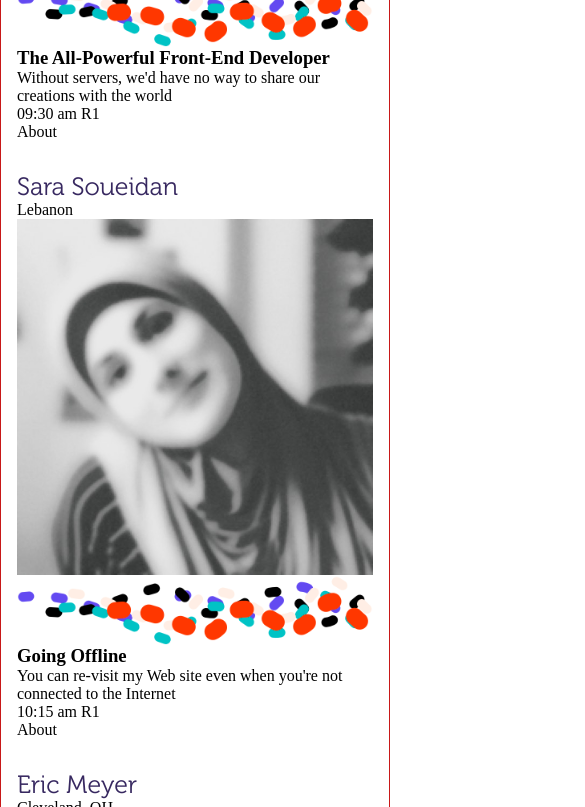
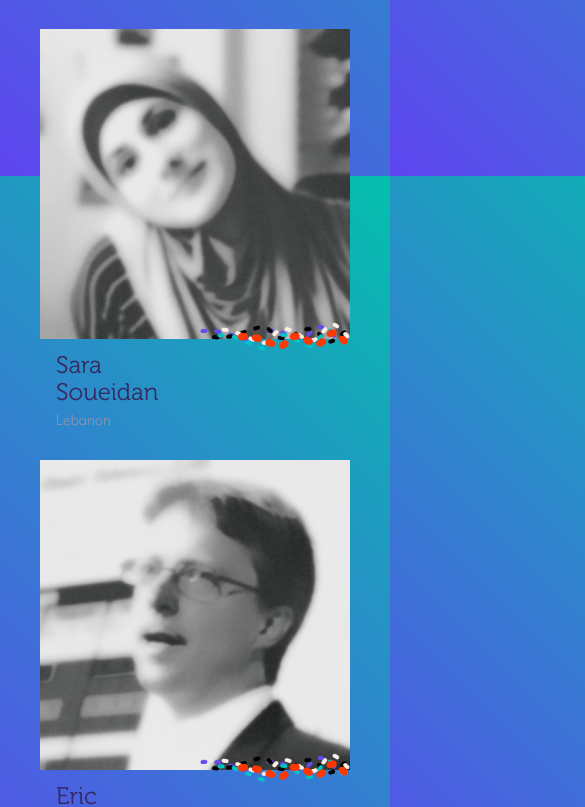
Before and after one commit to TayaneH/codeconf_2025, a plain HTML site: page dist/index.html in a window 390 px wide. Shown: the part 668-1475 px from the top of the page, 585 px wide, since content can reach past the window. Drawn offline with Linux system fonts and the light colour scheme; files whose address does not match are found by name.

Commit message:
add speakers scss

```diff
--- a/dist/index.html
+++ b/dist/index.html
@@ -46,16 +46,17 @@
       <div class="speakers">
         <section class="speaker">
           <header class="speaker__header">
+            <picture class="speaker__pict">
+              <img src="/dist/images/orators/chris@3x.jpg" alt="Chris Coyier">
+            </picture>
             <h2 class="speaker__name">Chris <span class="speaker__lastname">Coyier</span></h2>
             <p class="speaker__location">Milwaukee, WI</p>
-            <picture class="speaker__pict">
-              <img src="/dist/images/orators/chris@3x.jpg" alt="Chris Coyier">
-              <img class="speaker__pattern" src="images/elts/pattern_stripes.png" alt="">
-            </picture>
           </header>
+          <div class="hidden_details">
             <div class="speaker__detail">
               <h3 class="speaker__topic">The All-Powerful Front-End Developer</h3>
-            <p class="speaker__text-detail">Without servers, we'd have no way to share our creations with the world</p>
+              <p class="speaker__text-detail">Without servers, we'd have no way to share our creations with the world
+              </p>
             </div>
             <footer class="speaker__footer">
               <p>
@@ -64,21 +65,22 @@
               </p>
               <a href="#about" class="speaker__about-link">About</a>
             </footer>
+          </div>
         </section>
 
         <section class="speaker">
           <header class="speaker__header">
+            <picture class="speaker__pict">
+              <img src="/dist/images/orators/sara@3x.jpg" alt="Sara Soueidan">
+            </picture>
             <h2 class="speaker__name">Sara <span class="speaker__lastname">Soueidan</span></h2>
             <p class="speaker__location">Lebanon</p>
-            <picture class="speaker__pict">
-              <img src="/dist/images/orators/sara@3x.jpg" alt="Sara Soueidan">
-              <img class="speaker__pattern" src="images/elts/pattern_stripes.png" alt="">
-            </picture>
           </header>
+          <div class="hidden_details">
             <div class="speaker__detail">
               <h3 class="speaker__topic">Going Offline</h3>
-            <p class="speaker__text_detail">You can re-visit my Web site even when you're not connected to the Internet
-            </p>
+              <p class="speaker__text_detail">You can re-visit my Web site even when you're not connected to the
+                Internet</p>
             </div>
             <footer class="speaker__footer">
               <p>
@@ -87,17 +89,18 @@
               </p>
               <a href="#about" class="speaker__about-link">About</a>
             </footer>
+          </div>
         </section>
 
         <section class="speaker">
           <header class="speaker__header">
+            <picture class="speaker__pict">
+              <img src="/dist/images/orators/eric@3x.jpg" alt="Eric Meyer">
+            </picture>
             <h2 class="speaker__name">Eric <span class="speaker__lastname">Meyer</span></h2>
             <p class="speaker__location">Cleveland, OH</p>
-            <picture class="speaker__pict">
-              <img src="/dist/images/orators/eric@3x.jpg" alt="Eric Meyer">
-              <img class="speaker__pattern" src="images/elts/pattern_stripes.png" alt="">
-            </picture>
           </header>
+          <div class="hidden_details">
             <div class="speaker__detail">
               <h3 class="speaker__topic">Faux Grid Tracks</h3>
               <p class="speaker__text_detail">Is it possible to style the rows and columns of a [CSS] grid—the grid
@@ -110,17 +113,18 @@
               </p>
               <a href="#about" class="speaker__about-link">About</a>
             </footer>
+          </div>
         </section>
 
         <section class="speaker">
           <header class="speaker__header">
+            <picture class="speaker__pict">
+              <img src="/dist/images/orators/lea@3x.jpg" alt="Lea Verou">
+            </picture>
             <h2 class="speaker__name">Lea <span class="speaker__lastname">Verou</span></h2>
             <p class="speaker__location">Cambridge, MA</p>
-            <picture class="speaker__pict">
-              <img src="/dist/images/orators/lea@3x.jpg" alt="Lea Verou">
-              <img class="speaker__pattern" src="images/elts/pattern_stripes.png" alt="">
-            </picture>
           </header>
+          <div class="hidden_details">
             <div class="speaker__detail">
               <h3 class="speaker__topic">Mavo</h3>
               <p class="speaker__text_detail">New approachable way to create Web applications</p>
@@ -132,20 +136,22 @@
               </p>
               <a href="#about" class="speaker__about-link">About</a>
             </footer>
+          </div>
         </section>
 
         <section class="speaker">
           <header class="speaker__header">
+            <picture class="speaker__pict">
+              <img src="/dist/images/orators/shirley@3x.jpg" alt="Shirley Wu">
+            </picture>
             <h2 class="speaker__name">Shirley <span class="speaker__lastname">Wu</span></h2>
             <p class="speaker__location">San Francisco, CA</p>
-            <picture class="speaker__pict">
-              <img src="/dist/images/orators/shirley@3x.jpg" alt="Shirley Wu">
-              <img class="speaker__pattern" src="images/elts/pattern_stripes.png" alt="">
-            </picture>
           </header>
+          <div class="hidden_details">
             <div class="speaker__detail">
               <h3 class="speaker__topic">655 Frustrations Doing Data Visualization</h3>
-            <p class="speaker__text_detail">Visualization teams spend more time visualizing than those on embedded teams
+              <p class="speaker__text_detail">Visualization teams spend more time visualizing than those on embedded
+                teams
               </p>
             </div>
             <footer class="speaker__footer">
@@ -155,17 +161,18 @@
               </p>
               <a href="#about" class="speaker__about-link">About</a>
             </footer>
+          </div>
         </section>
 
         <section class="speaker">
           <header class="speaker__header">
+            <picture class="speaker__pict">
+              <img src="/dist/images/orators/luke@3x.jpg" alt="Luke Wroblewski">
+            </picture>
             <h2 class="speaker__name">Luke <span class="speaker__lastname">Wroblewski</span></h2>
             <p class="speaker__location">San Francisco, CA</p>
-            <picture class="speaker__pict">
-              <img src="/dist/images/orators/luke@3x.jpg" alt="Luke Wroblewski">
-              <img class="speaker__pattern" src="images/elts/pattern_stripes.png" alt="">
-            </picture>
           </header>
+          <div class="hidden_details">
             <div class="speaker__detail">
               <h3 class="speaker__topic">The Way of the Web</h3>
               <p class="speaker__text_detail">Science fiction is not about predicting the future, but about what we need
@@ -178,17 +185,18 @@
               </p>
               <a href="#about" class="speaker__about-link">About</a>
             </footer>
+          </div>
         </section>
 
         <section class="speaker">
           <header class="speaker__header">
+            <picture class="speaker__pict">
+              <img src="/dist/images/orators/nico@3x.jpg" alt="Nicolas Gallagher">
+            </picture>
             <h2 class="speaker__name">Nicolas <span class="speaker__lastname">Gallagher</span></h2>
             <p class="speaker__location">San Francisco, CA</p>
-            <picture class="speaker__pict">
-              <img src="/dist/images/orators/nicolas@3x.jpg" alt="Nicolas Gallagher">
-              <img class="speaker__pattern" src="images/elts/pattern_stripes.png" alt="">
-            </picture>
           </header>
+          <div class="hidden_details">
             <div class="speaker__detail">
               <h3 class="speaker__topic">Making SVG icon libraries for React apps</h3>
               <p class="speaker__text_detail">Using SVG is currently the best way to create icon libraries for apps</p>
@@ -200,17 +208,18 @@
               </p>
               <a href="#about" class="speaker__about-link">About</a>
             </footer>
+          </div>
         </section>
 
         <section class="speaker">
           <header class="speaker__header">
+            <picture class="speaker__pict">
+              <img src="/dist/images/orators/rachel@3x.jpg" alt="Rachel Andrew">
+            </picture>
             <h2 class="speaker__name">Rachel <span class="speaker__lastname">Andrew</span></h2>
             <p class="speaker__location">Bristol, UK</p>
-            <picture class="speaker__pict">
-              <img src="/dist/images/orators/rachel@3x.jpg" alt="Rachel Andrew">
-              <img class="speaker__pattern" src="images/elts/pattern_stripes.png" alt="">
-            </picture>
           </header>
+          <div class="hidden_details">
             <div class="speaker__detail">
               <h3 class="speaker__topic">Making Things Better</h3>
               <p class="speaker__text_detail">Redefining the Technical Possibilities of CSS</p>
@@ -222,17 +231,18 @@
               </p>
               <a href="#about" class="speaker__about-link">About</a>
             </footer>
+          </div>
         </section>
 
         <section class="speaker">
           <header class="speaker__header">
+            <picture class="speaker__pict">
+              <img src="/dist/images/orators/stephen@3x.jpg" alt="Stephen Hay">
+            </picture>
             <h2 class="speaker__name">Stephen <span class="speaker__lastname">Hay</span></h2>
             <p class="speaker__location">Leeuwarden, NL</p>
-            <picture class="speaker__pict">
-              <img src="/dist/images/orators/stephen@3x.jpg" alt="Stephen Hay">
-              <img class="speaker__pattern" src="images/elts/pattern_stripes.png" alt="">
-            </picture>
           </header>
+          <div class="hidden_details">
             <div class="speaker__detail">
               <h3 class="speaker__topic">Zero interface thinking</h3>
               <p class="speaker__text_detail">Everything we introduce has the potential to ruin everything. Ask: Is this
@@ -245,17 +255,18 @@
               </p>
               <a href="#about" class="speaker__about-link">About</a>
             </footer>
+          </div>
         </section>
 
         <section class="speaker">
           <header class="speaker__header">
+            <picture class="speaker__pict">
+              <img src="/dist/images/orators/paul@3x.jpg" alt="Paul Irish">
+            </picture>
             <h2 class="speaker__name">Paul <span class="speaker__lastname">Irish</span></h2>
             <p class="speaker__location">Palo Alto, CA</p>
-            <picture class="speaker__pict">
-              <img src="/dist/images/orators/paul@3x.jpg" alt="Paul Irish">
-              <img class="speaker__pattern" src="images/elts/pattern_stripes.png" alt="">
-            </picture>
           </header>
+          <div class="hidden_details">
             <div class="speaker__detail">
               <h3 class="speaker__topic">Developer Tooling, lighthouse</h3>
               <p class="speaker__text_detail">Auditing, performance metrics, and best practices for Progressive Web Apps
@@ -268,20 +279,22 @@
               </p>
               <a href="#about" class="speaker__about-link">About</a>
             </footer>
+          </div>
         </section>
 
         <section class="speaker">
           <header class="speaker__header">
+            <picture class="speaker__pict">
+              <img src="/dist/images/orators/nicole@3x.jpg" alt="Nicole Sullivan">
+            </picture>
             <h2 class="speaker__name">Nicole <span class="speaker__lastname">Sullivan</span></h2>
             <p class="speaker__location">San Francisco, CA</p>
-            <picture class="speaker__pict">
-              <img src="/dist/images/orators/nicole@3x.jpg" alt="Nicole Sullivan">
-              <img class="speaker__pattern" src="images/elts/pattern_stripes.png" alt="">
-            </picture>
           </header>
+          <div class="hidden_details">
             <div class="speaker__detail">
               <h3 class="speaker__topic">OOCSS code standards</h3>
-            <p class="speaker__text_detail">Code conventions are important for the long-term maintainability of code</p>
+              <p class="speaker__text_detail">Code conventions are important for the long-term maintainability of code
+              </p>
             </div>
             <footer class="speaker__footer">
               <p>
@@ -290,17 +303,18 @@
               </p>
               <a href="#about" class="speaker__about-link">About</a>
             </footer>
+          </div>
         </section>
 
         <section class="speaker">
           <header class="speaker__header">
+            <picture class="speaker__pict">
+              <img src="/dist/images/orators/brad@3x.jpg" alt="Brad Frost">
+            </picture>
             <h2 class="speaker__name">Brad <span class="speaker__lastname">Frost</span></h2>
             <p class="speaker__location">Pittsburgh, PA</p>
-            <picture class="speaker__pict">
-              <img src="/dist/images/orators/brad@3x.jpg" alt="Brad Frost">
-              <img class="speaker__pattern" src="images/elts/pattern_stripes.png" alt="">
-            </picture>
           </header>
+          <div class="hidden_details">
             <div class="speaker__detail">
               <h3 class="speaker__topic">Atomic Design</h3>
               <p class="speaker__text_detail">We can construct design systems in a more methodical way</p>
@@ -312,6 +326,7 @@
               </p>
               <a href="#about" class="speaker__about-link">About</a>
             </footer>
+          </div>
         </section>
       </div>
     </section>
@@ -402,6 +417,28 @@
       </div>
     </section>
   </footer>
+  <script>
+    document.addEventListener('DOMContentLoaded', function () {
+      const speakers = document.querySelectorAll('.speaker');
+
+      speakers.forEach(speaker => {
+        speaker.addEventListener('click', function () {
+          const details = this.querySelector('.hidden_details');
+          const allDetails = document.querySelectorAll('.hidden_details');
+
+          // First hide all other details
+          allDetails.forEach(detail => {
+            if (detail !== details) {
+              detail.classList.remove('visible');
+            }
+          });
+
+          // Toggle the clicked speaker's details
+          details.classList.toggle('visible');
+        });
+      });
+    });
+  </script>
 </body>
 
 </html>
--- a/src/styles/_layout.scss
+++ b/src/styles/_layout.scss
@@ -1,8 +1,31 @@
+.header {
+  font-family: "maven";
+  font-weight: 300;
+
+}
 .speakers {
   h2 {
     color: var(--speaker-name);
     font-family: "museo";
     font-weight: 300;
-    font-size: 25px;
+    font-size: 24px;
+    display: block;
+    padding-bottom: 0.2rem;
+    padding-top: 0.8rem;
   }
 }
+.speaker {
+  &__location {
+    color: var(--speaker-location);
+    font-family: "leaguespartan";
+    font-weight: 300;
+    font-size: 16px;
+  }
+}
+
+.form-section {
+  background-color: var(--gradiant-pic);
+}
+body {
+  background: var(--gradiant-pic);
+}
--- a/src/styles/_speakers.scss
+++ b/src/styles/_speakers.scss
@@ -1,5 +1,12 @@
+.main {
+  padding: 1.5rem;
+}
+.hidden_details {
+  display: none;
+}
+
 .speakers {
-  border: 1px solid #c81818;
+  //border: 1px solid #8cbb17;
   display: grid;
   gap: 2rem;
   padding: 1rem;
@@ -12,10 +19,40 @@
   @media (max-width: 767px) {
     grid-template-columns: 1fr;
   }
+}
+.speaker {
+  //border: 1px solid red;
   &__pict {
+    position: relative;
+    display: block;
+
     img {
-      width: 20%;
+      width: 100%;
       height: auto;
+      display: block;
+    }
+
+    &::after {
+      content: "";
+      z-index: 1;
+      width: 150px;
+      height: 150px;
+      position: absolute;
+      right: 0;
+      bottom: 0;
+      background: url("/dist/images/elts/pattern_stripes.png") no-repeat;
+      background-size: contain;
+      transform: translateY(133px);
     }
   }
+  &__name , &__location {
+    padding-left: 1rem;
+  }
+
+  &__lastname {
+    display: block;
+    color: var(--speaker-name);
+  }
+
+
 }
--- a/src/styles/_variables.scss
+++ b/src/styles/_variables.scss
@@ -20,4 +20,7 @@
   // Footer
   --footer-text: #E1CBB8;
   --footer-background: #343237;
+
+  //gradiant
+  --gradiant-pic: linear-gradient(45deg, var(--text-primary), var(--text-secondary));
 }
--- a/src/styles/_webfonts.scss
+++ b/src/styles/_webfonts.scss
@@ -1,6 +1,6 @@
 @font-face {
   font-family: 'condeconf';
-  src:  url("../dist/webfonts/codeconf-all/fonts/codeconf.woff") format('woff');
+  src:  url("..../webfonts/codeconf-all/fonts/codeconf.woff") format('woff');
   font-weight: normal;
   font-style: normal;
   font-display: block;
@@ -86,23 +86,23 @@
 /* museo */
 @font-face {
   font-family: "museo";
-  src: url("/dist/style/webfonts/museo/museo300.woff2") format("woff2"),
-       url("/dist/style/webfonts/museo/museo300.woff") format("woff");
+  src: url("../style/webfonts/museo/museo300.woff2") format("woff2"),
+       url("../style/webfonts/museo/museo300.woff") format("woff");
   font-weight: 300;
   font-style: normal;
 }
 @font-face {
   font-family: "museo";
-  src: url("/dist/style/webfonts/museo/museo500.woff2") format("woff2"),
-       url("/dist/style/webfonts/museo/museo500.woff") format("woff");
+  src: url("../style/webfonts/museo/museo500.woff2") format("woff2"),
+       url("../style/webfonts/museo/museo500.woff") format("woff");
   font-weight: 500;
   font-style: normal;
   font-display: swap;
 }
 @font-face {
   font-family: "museo";
-  src: url("/dist/style/webfonts/museo/museo700.woff2") format("woff2"),
-       url("/dist/style/webfonts/museo/museo700.woff") format("woff");
+  src: url("../style/webfonts/museo/museo700.woff2") format("woff2"),
+       url("../style/webfonts/museo/museo700.woff") format("woff");
   font-weight: 700;
   font-style: normal;
 }
@@ -110,8 +110,16 @@
 /* maven variable */
 @font-face {
   font-family: "maven";
-  src: url("/dist/style/webfonts/maven_Pro/MavenPro-VariableFont_wght.ttf") format("truetype");
+  src: url("../style/webfonts/maven_Pro/MavenPro-VariableFont_wght.ttf") format("truetype-variations");
   font-weight: 400 900;
   font-style: normal;
   font-variation-settings: "wght" 400, "wght" 900;
 }
+/*leaguespartan variable*/
+@font-face {
+  font-family: "leaguespartan";
+  src: url("../style/webfonts/leaguespartan/LeagueSpartanVariable.ttf") format("truetype-variations");
+  font-weight: 100 900;
+  font-style: normal;
+  font-variation-settings: "wght" 100, "wght" 900;
+}
```
Also changed, not shown: dist/style/styles.css, dist/style/styles.min.css, 2 other files. Lines whose indentation alone changed are shown as unchanged.
